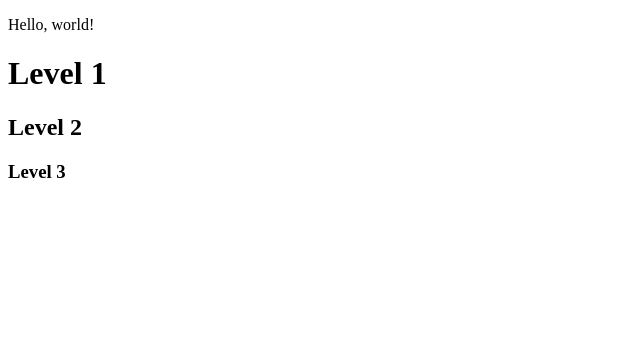
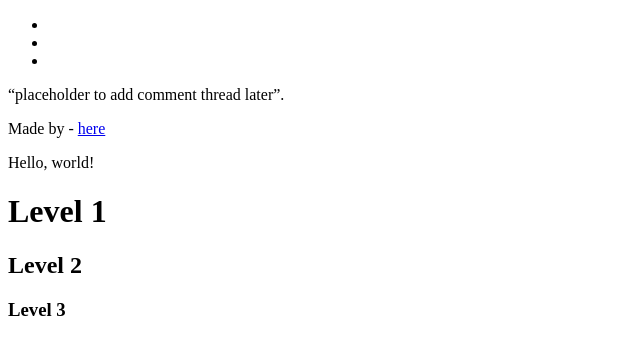
Before and after one commit to Matheka25427/My_First_Portfolio, a plain HTML site: page html_basic/index.html in a window 1280 px wide. Shown: the whole page, without its empty margins (0-640 px from the left). Drawn offline with Linux system fonts and the light colour scheme.

Commit message:
adding files

```diff
--- a/html_basic/index.html
+++ b/html_basic/index.html
@@ -5,6 +5,22 @@
     <title>My First Web Page</title>
 </head>
 <body>
+    <header>
+        <ul>
+            <li><a href="About Us"></a></li>
+            <li><a href="New In"></a></li>
+            <li><a href="Home Page"></a></li>
+        </ul>
+    </header>
+    <main>
+        <article></article>
+        <aside>
+            <p>“placeholder to add comment thread later”.</p>
+        </aside>
+    </main>
+    <footer>
+        <p>Made by <Peter Matheka> - <a href="https://ke.linkedin.com/in/peter-matheka-a11b4a2bb>" target="_blank">here</a></p>
+    </footer>
     <p>Hello, world!</p>
     <p><h1>Level 1</h1></p>
     <p><h2>Level 2</h2></p>
```
Also changed, not shown: html_basic/tweets.html (+15 -0 lines).
